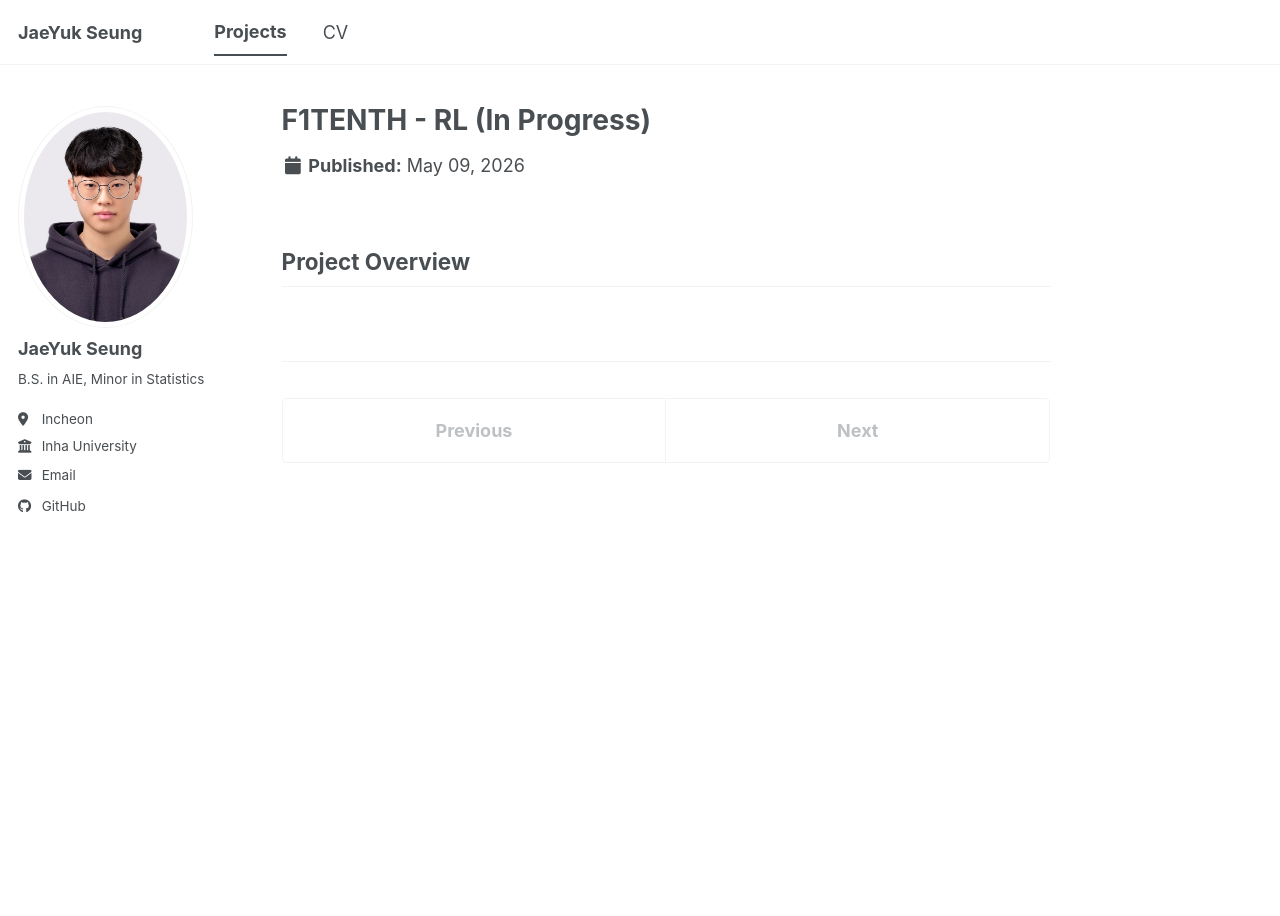
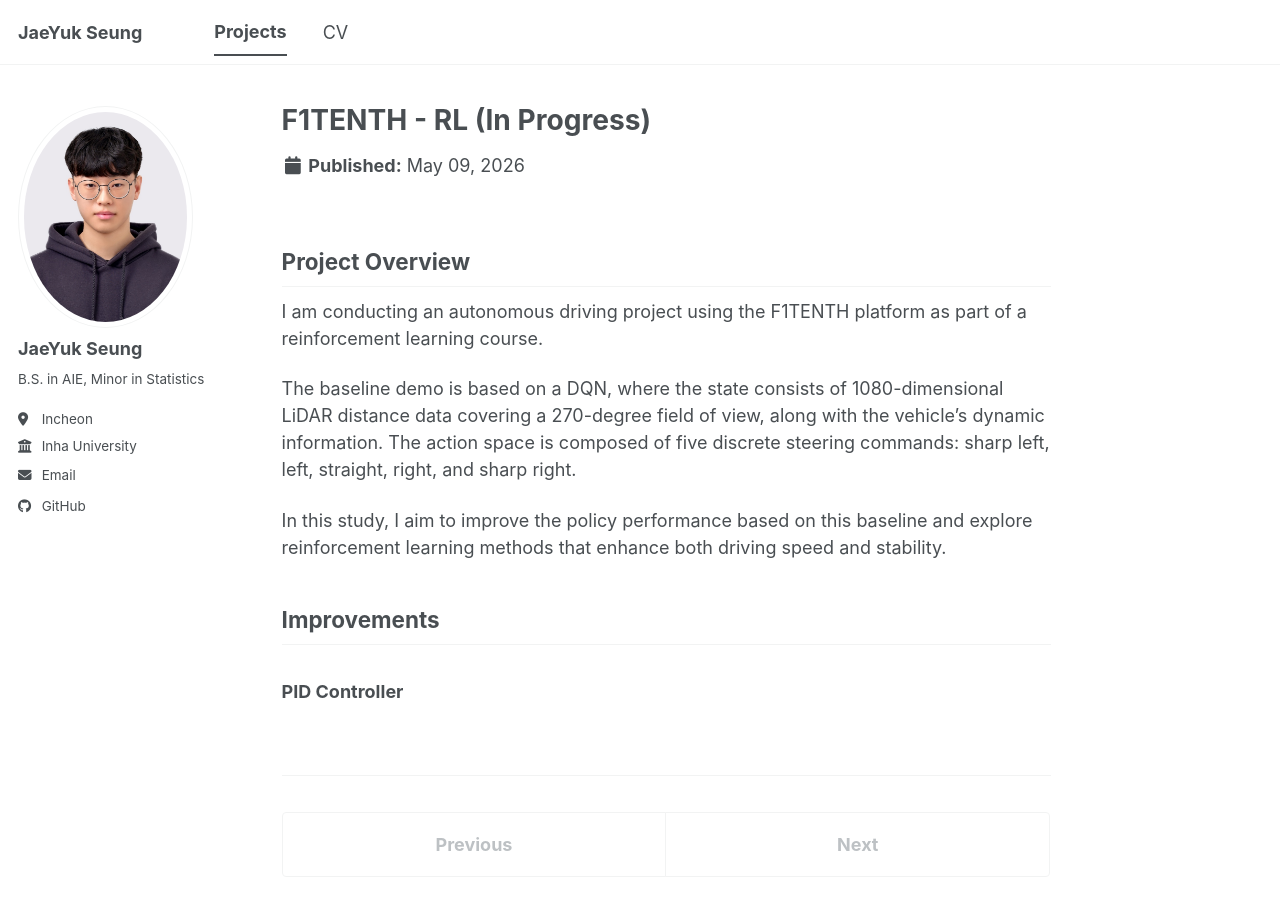
Before and after one commit to JaeWook-S/JaeWook-S.github.io, a Jekyll site: the page built from _projects/projects-2.html, in a window 1280 px wide and 1039 px high. Shown: the top 916 px of the window. Built offline with Jekyll 4.4.1, drawn with Linux system fonts in a browser that asks for light colours.

Commit message:
add: f1tenth overview

```diff
--- a/_projects/projects-2.html
+++ b/_projects/projects-2.html
@@ -7,3 +7,13 @@
 
 <!----------------------------------------  프로젝트 소개 ----------------------------------------->
 <h2>Project Overview</h2>
+
+<p>I am conducting an autonomous driving project using the F1TENTH platform as part of a reinforcement learning course.</p>
+<p>The baseline demo is based on a DQN, where the state consists of 1080-dimensional LiDAR distance data covering a 270-degree field of view, along with the vehicle’s dynamic information.
+The action space is composed of five discrete steering commands: sharp left, left, straight, right, and sharp right.</p>
+
+<p>In this study, I aim to improve the policy performance based on this baseline and explore reinforcement learning methods that enhance both driving speed and stability.</p>
+
+<!---------------------------------------- 개선 사항 ----------------------------------------->
+<h2>Improvements</h2>
+<h3>PID Controller</h3>
```
